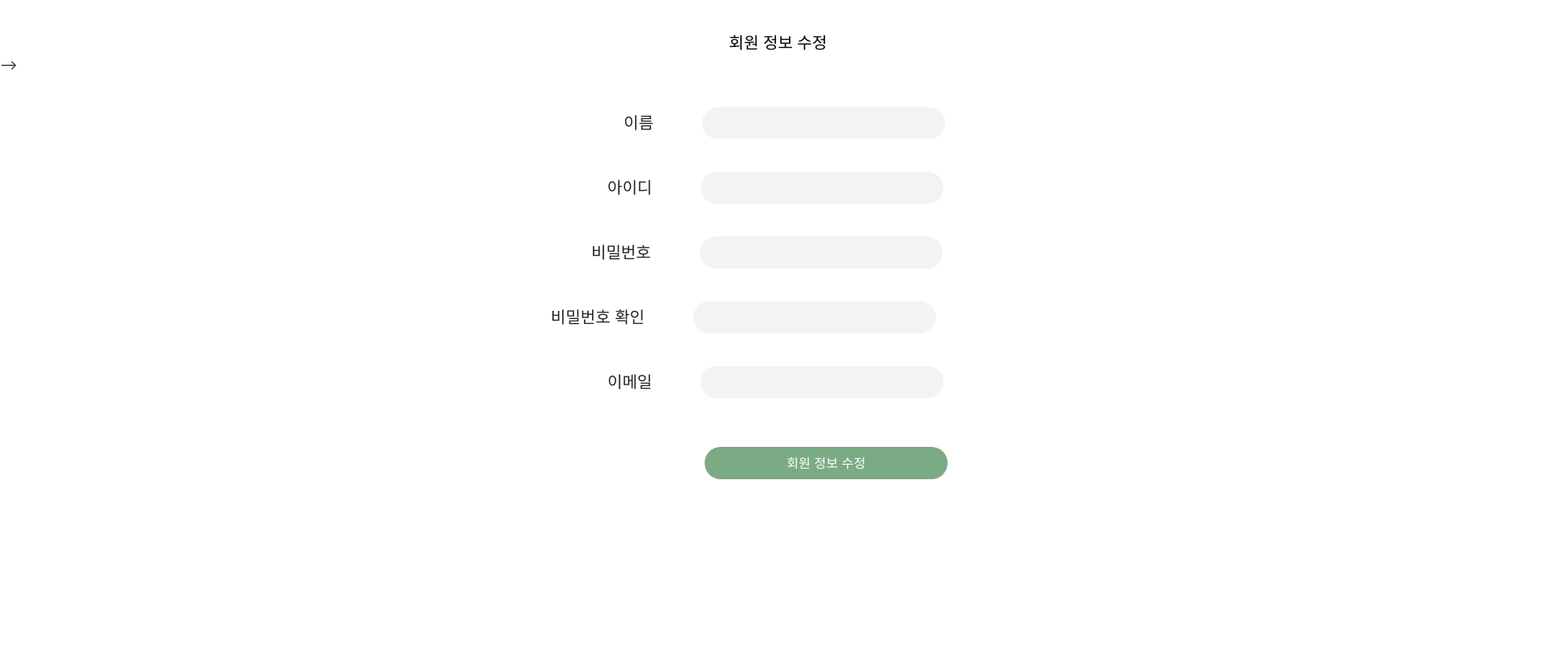
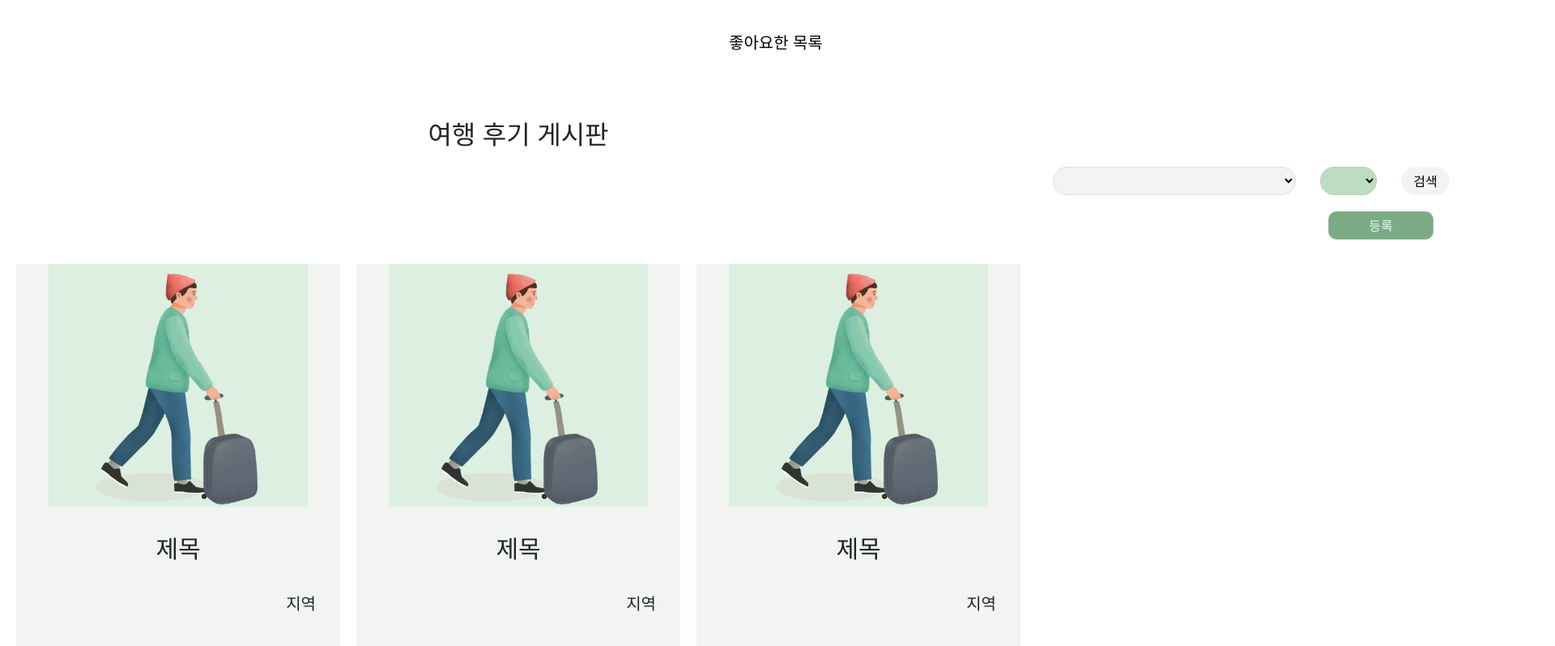
Before and after one commit to hajin618/EnjoyTrip, a Vue app in the folder enjoytrip-vue/: page /user/myPage in a window 1280 px wide. Shown: the part 162-960 px from the top of the page at 81% size, 1920 px wide, since content can reach past the window. Built offline with nearby package versions, Linux system fonts and the light colour scheme.

Commit message:
feat: mypage edit

```diff
--- a/enjoytrip-vue/src/components/user/UserMyPage.vue
+++ b/enjoytrip-vue/src/components/user/UserMyPage.vue
@@ -9,35 +9,34 @@
       </div>
 
       <!-- 회원 정보 수정이 눌려있다면 -->
-    <div class="titleEdit">
+    <!-- <div class="titleEdit">
       회원 정보 수정
-    </div> -->
-    <user-edit></user-edit>
+    </div>
+    <user-edit></user-edit> -->
 
 
       <!-- 좋아요가 눌려있다면 -->
-    <!-- <div class="title">
+      <div class="title">
         좋아요한 목록
       </div>
-
-    <user-like-list></user-like-list> -->
-
-
+      <user-review-list></user-review-list>
     </div>
 
   </div>
 </template>
 
 <script>
-import UserEdit from './item/UserEdit.vue';
-// import UserLikeList from './item/UserLikeList.vue';
+// import UserEdit from './item/UserEdit.vue';
+// import UserPlanList from './item/UserPlanList.vue';
+import UserReviewList from './item/UserReviewList.vue';
 import HeaderNaviBar from "../layout/HeaderNaviBar.vue";
 
 export default {
   name: "UserMyPage",
   components: {
-    UserEdit,
-    // UserLikeList,
+    // UserEdit,
+    // UserPlanList,
+    UserReviewList,
     HeaderNaviBar,
   }
 }
--- /dev/null
+++ b/enjoytrip-vue/src/components/user/item/UserReviewList.vue
@@ -0,0 +1,190 @@
+<template>
+  <div>
+
+    <div class = "title">
+      <h2>여행 후기 게시판</h2>
+    </div>
+
+    <div class="searchBar">
+      <select class="areaSelectbar" v-model="selectedArea">
+        <option v-for="(item, index) in selectList" :key="index" :value="item.value">
+          {{ item.name }}
+        </option>
+      </select>
+
+      <select class="typeSelectbar" v-model="selectedType">
+        <option v-for="(item, index) in selectType" :key="index" :value="item.value">
+          {{ item.name }}
+        </option>
+      </select>
+
+      <button class="searchBtn">검색</button>
+      <div>
+        <button class="registerBtn">등록</button>
+      </div>
+    </div>
+
+  <!-- align-content:space-evenly 이거 하면 행간 띄운다는데 안 먹음 -->
+    <div style="display: flex; flex-direction: row; flex-wrap: wrap; justify-content: space-evenly; margin-bottom:30px;">
+      <div class="box">
+        <div class="imageBox">
+          <img width="100%" height="100%" src="../../../assets/img/mainPageImg.png" alt="">
+        </div>
+        <div class="boxTitle">제목</div>
+        <div class="boxArea">지역</div>
+      </div>
+
+      <div class="box">
+        <div class="imageBox">
+          <img width="100%" height="100%" src="../../../assets/img/mainPageImg.png" alt="">
+        </div>
+        <div class="boxTitle">제목</div>
+        <div class="boxArea">지역</div>
+      </div>
+
+      <div class="box">
+        <div class="imageBox">
+          <img width="100%" height="100%" src="../../../assets/img/mainPageImg.png" alt="">
+        </div>
+        <div class="boxTitle">제목</div>
+        <div class="boxArea">지역</div>
+      </div>
+
+      <div class="box">
+        <div class="imageBox">
+          <img width="100%" height="100%" src="../../../assets/img/mainPageImg.png" alt="">
+        </div>
+        <div class="boxTitle">제목</div>
+        <div class="boxArea">지역</div>
+      </div>
+
+      <div class="box">
+        <div class="imageBox">
+          <img width="100%" height="100%" src="../../../assets/img/mainPageImg.png" alt="">
+        </div>
+        <div class="boxTitle">제목</div>
+        <div class="boxArea">지역</div>
+      </div>
+
+      <div class="box">
+        <div class="imageBox">
+          <img width="100%" height="100%" src="../../../assets/img/mainPageImg.png" alt="">
+        </div>
+        <div class="boxTitle">제목</div>
+        <div class="boxArea">지역</div>
+      </div>
+
+      <div class="box">
+        <div class="imageBox">
+          <img width="100%" height="100%" src="../../../assets/img/mainPageImg.png" alt="">
+        </div>
+        <div class="boxTitle">제목</div>
+        <div class="boxArea">지역</div>
+      </div>
+
+      <div class="box">
+        <div class="imageBox">
+          <img width="100%" height="100%" src="../../../assets/img/mainPageImg.png" alt="">
+        </div>
+        <div class="boxTitle">제목</div>
+        <div class="boxArea">지역</div>
+      </div>
+    </div>
+
+  </div>
+</template>
+
+<script>
+export default {
+  name: "UserLikeListView"
+
+}
+</script>
+
+<style scoped>
+  .card-deck .card {
+    flex: none;
+
+  }
+  .card-deck{
+    justify-content: center;
+  }
+  .card{
+    width:26vw;
+  }
+  .title{
+    margin-top : 80px;
+    text-align : center;
+  }
+
+  .searchBar{
+    margin-left: 1300px;
+    width: 100%;
+    margin-top: 20px;
+  }
+
+  .searchBtn{
+    width: 60px;
+    margin-right: 60px;
+    height: 35px;
+    background-color: #F1F4F1;
+    border: 1px solid rgba(255, 255, 255, .2);
+    border-radius: 20px / 20px;
+  }
+
+  .typeSelectbar{
+    width: 70px;
+    margin-right: 30px;
+    height: 35px;
+    background-color:rgba(122, 187, 133, 0.5);
+    border: 1px solid rgba(213, 120, 120, .2);
+    border-radius: 20px / 20px;
+  }
+
+  .areaSelectbar{
+    width: 300px;
+    height: 35px;
+    margin-right: 30px;
+    background-color: #F1F4F1;
+    border: 1px solid rgba(213, 120, 120, .2);
+    border-radius: 20px / 20px;
+  }
+
+  .registerBtn{
+    margin-top: 20px;
+    margin-left: 340px;
+    margin-bottom: 30px;
+    width: 130px;
+    height: 35px;
+    color: #F1F4F1;
+    background-color: #7aab85;
+    border: 1px solid rgba(255, 255, 255, .2);
+    border-radius: 10px / 10px;
+  }
+
+  .box{
+    width: 400px;
+    height: 500px;
+    background-color: #F1F4F1;
+    text-align: center;
+  }
+
+  .imageBox{
+    display: inline-block;
+    width: 80%;
+    height: 300px;
+    background-color: rgba(200, 235, 207, 0.5);
+  }
+
+  .boxTitle{
+    margin-top: 30px;
+    font-size: 30px;
+  }
+
+  .boxArea{
+    margin-top: 30px;
+    font-size: 20px;
+    float: right;
+    margin-right: 30px;
+  }
+ </style>
--- a/enjoytrip-vue/src/router/index.js
+++ b/enjoytrip-vue/src/router/index.js
@@ -87,9 +87,9 @@ const routes = [
       {
         path: "list",
         name: "reviewList",
-        // component: () => import("@/components/reviewboard/ReviewList.vue"),
+        component: () => import("@/components/reviewboard/ReviewList.vue"),
         //test
-        component: () => import("@/components/reviewboard/ReviewDetail.vue"),
+        // component: () => import("@/components/reviewboard/ReviewDetail.vue"),
         // component: () => import("@/components/reviewboard/ReviewRegister.vue"),
         // component: () => import("@/components/reviewboard/ReviewModify.vue"),
       },
```
Also changed, not shown: enjoytrip-vue/src/components/user/item/UserLikeList.vue (deleted, +0 -38 lines), enjoytrip-vue/src/components/user/item/UserPlanList.vue (added). Lines whose indentation alone changed are shown as unchanged.
